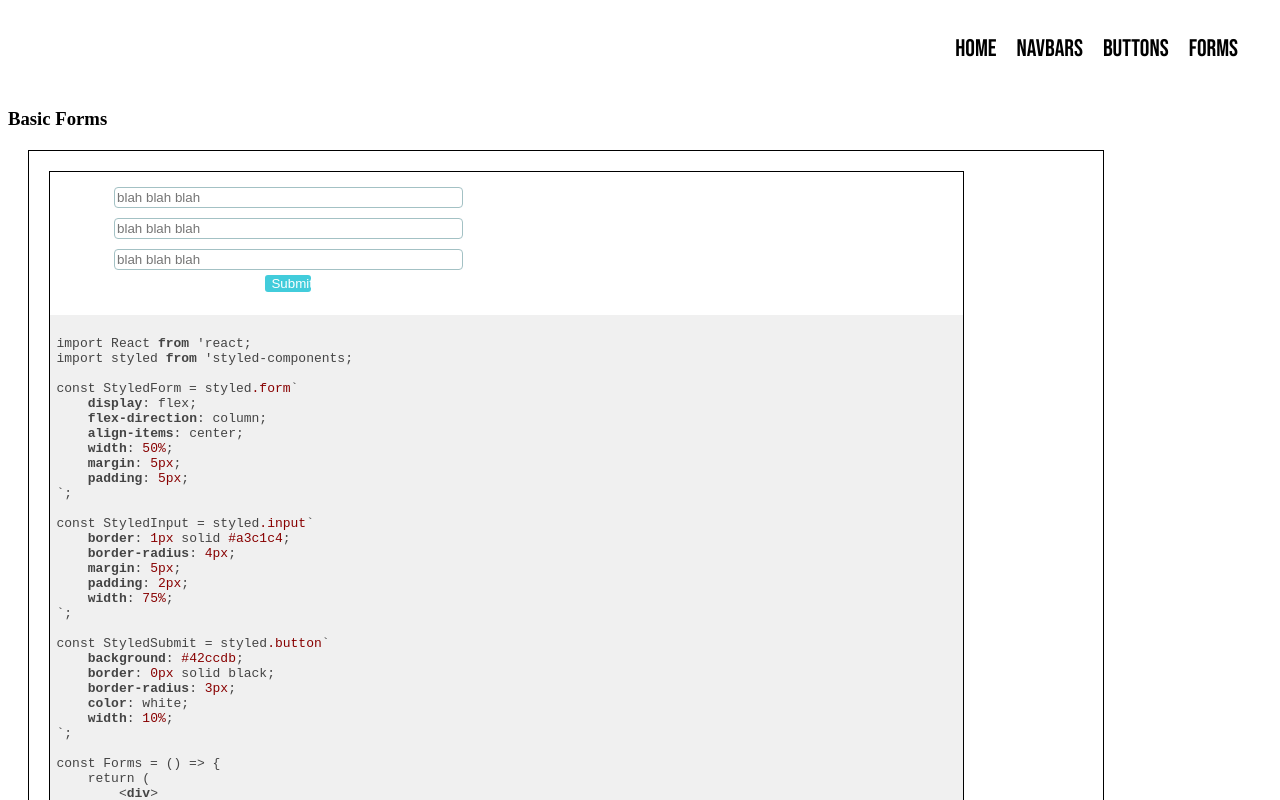
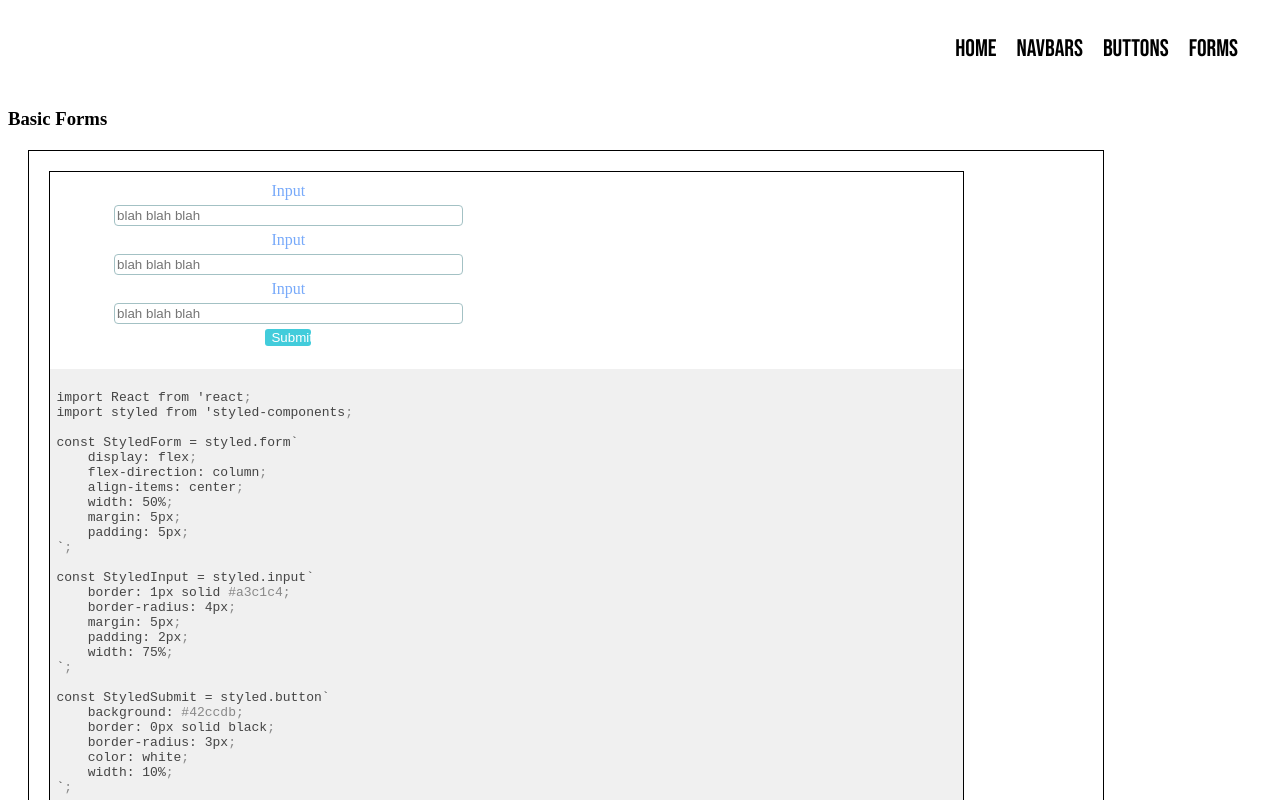
Before and after one commit to macktsawyer/rosco-project, a React (Create React App) app: page /Forms in a window 1280 px wide. Shown: the top 800 px of the page. Built offline with nearby package versions, Linux system fonts and the light colour scheme.

Commit message:
Further work on forms

```diff
--- a/src/Components/Forms.js
+++ b/src/Components/Forms.js
@@ -1,7 +1,7 @@
 import React from 'react';
 import SyntaxHighlighter from 'react-syntax-highlighter';
 import { StyledContainer } from '../Styles/Container.styled.js';
-import { StyledForm, StyledInput, StyledSubmit } from '../Styles/Forms.styled.js';
+import { StyledForm, StyledInput, StyledSubmit, StyledLabel } from '../Styles/Forms.styled.js';
 
 const sampleNav =
 `
@@ -33,10 +33,20 @@ const StyledSubmit = styled.button\`
     width: 10%;
 \`;
 
+const StyledLabel = styled.label\`
+    color: #78aafa;
+\`;
+
+const handleSubmit = () => {
+    // Insert submission code here
+    console.log('Yay, submitted')
+}
+
+
 const Forms = () => {
     return (
         <div>
-            <StyledForm>
+            <StyledForm onSubmit={handleSubmit}>
                 <StyledInput placeholder="blah blah blah">
 
                 </StyledInput>
@@ -46,7 +56,7 @@ const Forms = () => {
                 <StyledInput placeholder="blah blah blah">
 
                 </StyledInput>
-                <StyledSubmit>
+                <StyledSubmit type="submit">
                     Submit
                 </StyledSubmit>
             </StyledForm>
@@ -58,23 +68,36 @@ export default Forms
 
 `
 
+const handleSubmit = () => {
+    console.log('Yay, submitted')
+}
+
 const Forms = () => {
     return (
         <div>
             <h3>Basic Forms</h3>
             <StyledContainer className="center">
                 <StyledContainer className="center">
-                    <StyledForm>
+                    <StyledForm onSubmit={handleSubmit}>
+                        <StyledLabel>
+                            Input
+                        </StyledLabel>
                         <StyledInput placeholder="blah blah blah">
 
                         </StyledInput>
+                        <StyledLabel>
+                            Input
+                        </StyledLabel>
                         <StyledInput placeholder="blah blah blah">
 
                         </StyledInput>
+                        <StyledLabel>
+                            Input
+                        </StyledLabel>
                         <StyledInput placeholder="blah blah blah">
 
                         </StyledInput>
-                        <StyledSubmit>
+                        <StyledSubmit type="submit">
                             Submit
                         </StyledSubmit>
                     </StyledForm>
--- a/src/Styles/Forms.styled.js
+++ b/src/Styles/Forms.styled.js
@@ -24,3 +24,7 @@ export const StyledSubmit = styled.button`
     color: white;
     width: 10%;
 `;
+
+export const StyledLabel = styled.label`
+    color: #78aafa;
+`;
```
